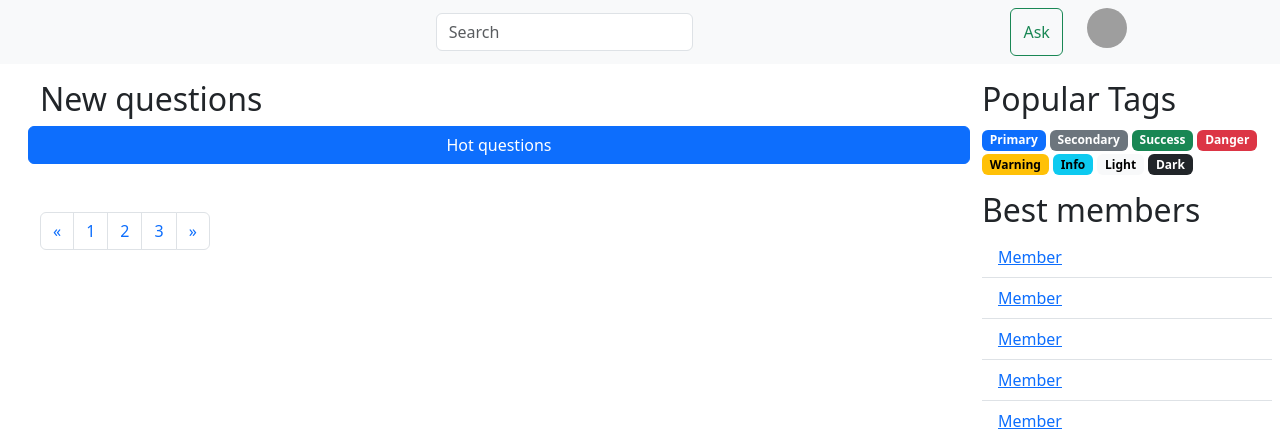
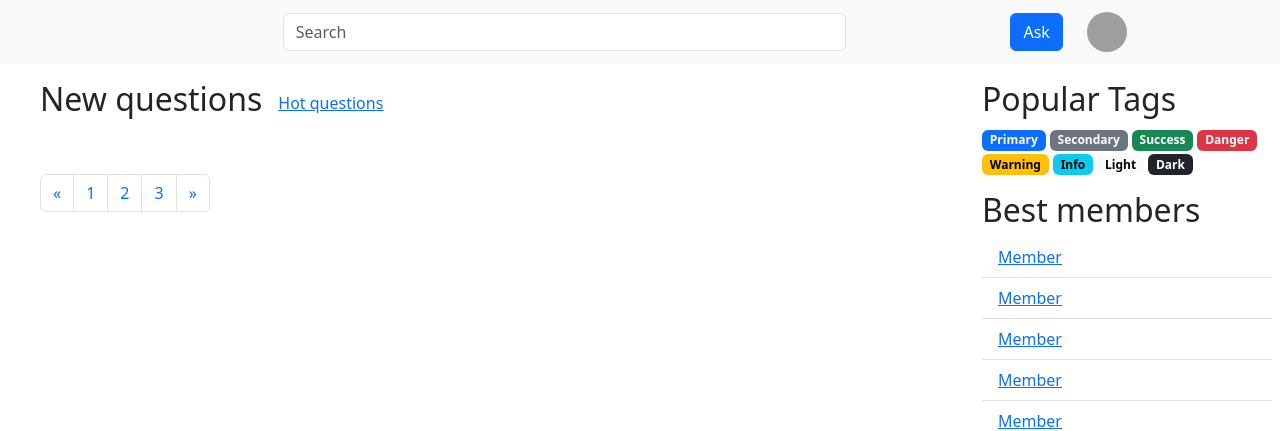
Before and after one commit to MaximMacarone/AskPupkin_Makarenkov, a Django app: template templates/static/index.html in a window 1280 px wide. Shown: the top 431 px of the page. Run offline with Django 4.2, Linux system fonts and the light colour scheme; the template is opened without the code that fills it, so the values that code supplies are empty; some libraries are stand-ins or nearby versions; grey boxes are pictures that could not be loaded.

Commit message:
impl: ask.html, routing for index and ask

```diff
--- /dev/null
+++ b/AskPupkin_Makarenkov/models/member.py
@@ -0,0 +1,4 @@
+class Member:
+    def __init__(self, name, avatar):
+        self.name = name
+        self.avatar = avatar
--- a/AskPupkin_Makarenkov/urls.py
+++ b/AskPupkin_Makarenkov/urls.py
@@ -21,4 +21,5 @@ from django.urls import path
 urlpatterns = [
     path('admin/', admin.site.urls),
     path('', views.index, name='index'),
+    path('/ask', views.ask, name='ask'),
 ]
--- a/AskPupkin_Makarenkov/views.py
+++ b/AskPupkin_Makarenkov/views.py
@@ -1,7 +1,6 @@
-from django.http import HttpResponse, request
 from django.shortcuts import render
 
-from AskPupkin_Makarenkov.question import Question
+from AskPupkin_Makarenkov.models.question import Question
 
 
 def base(request):
@@ -10,3 +9,6 @@ def base(request):
 def index(request):
     questions = Question.get_mock_questions()
     return render(request, 'static/index.html', {'questionCards': questions})
+
+def ask(request):
+    return render(request, 'static/ask.html')
--- a/templates/static/base.html
+++ b/templates/static/base.html
@@ -8,21 +8,20 @@
     {% bootstrap_javascript %}
 </head>
 <body>
-<nav class="navbar navbar-expand-md bg-body-tertiary d-flex justify-content-between" style="background-color: #172a3a;">
+<nav class="navbar navbar-expand-lg bg-body-tertiary d-flex justify-content-between" style="background-color: #172a3a;">
     <div class="container-fluid">
-        <a class="navbar-brand text-light" href="#">AskPupkin</a>
+        <a class="navbar-brand text-light" href="{% url 'index' %}">AskPupkin</a>
         <button class="navbar-toggler" type="button" data-bs-toggle="collapse"
                 data-bs-target="#navbarSupportedContent"
                 aria-controls="navbarSupportedContent" aria-expanded="false" aria-label="Toggle navigation">
             <span class="navbar-toggler-icon"></span>
         </button>
         <div class="collapse navbar-collapse" id="navbarSupportedContent">
-            <form class="d-flex mx-auto w-80" role="search">
+            <form class="d-flex mx-auto w-50" role="search">
                 <input class="form-control me-2" type="search" placeholder="Search" aria-label="Search">
             </form>
-
-            <div class="d-flex gap-4 justify-content-start">
-                <button class="btn btn-outline-success" type="submit">Ask</button>
+            <div class="d-flex gap-4 justify-content-start align-items-center">
+                <a class="btn btn-primary" href="{% url 'ask' %}" role="button">Ask</a>
                 <img src="avatar.jpg" alt="Avatar" class="rounded-circle" width="40" height="40">
                 <div>
                     <div class="text-light">
--- a/templates/static/index.html
+++ b/templates/static/index.html
@@ -1,8 +1,10 @@
 {% extends "static/base.html" %}
 {% block content %}
-    <div class="row d-flex mb-5">
-        <h2>New questions</h2>
-        <a class="btn btn-primary" href="{% url 'index' %}">Hot questions</a>
+    <div class="row d-flex mb-5 align-items-center">
+        <div class="col d-flex gap-3 align-items-center">
+            <h2>New questions</h2>
+            <a href="{% url 'index' %}">Hot questions</a>
+        </div>
     </div>
     {% for question in questionCards %}
         <div class="row gap-3 mx-auto">
--- a/templates/static/questionCard.html
+++ b/templates/static/questionCard.html
@@ -12,7 +12,7 @@
                         <a class="card-text" href="#"><small class="text-body-secondary">answer (3)</small></a>
                         <small>Tags:
                             {% for tag in question.tags %}
-                            <span class="badge bg-secondary">{{ tag }}</span>
+                            <a href="#"><span class="badge bg-secondary">{{ tag }}</span></a>
                             {% endfor %}
                         </small>
                     </div>
```
Also changed, not shown: templates/static/ask.html (+23 -10 lines), templates/static/question.html (+3 -9 lines), AskPupkin_Makarenkov/models/question.py (renamed from AskPupkin_Makarenkov/question.py).
